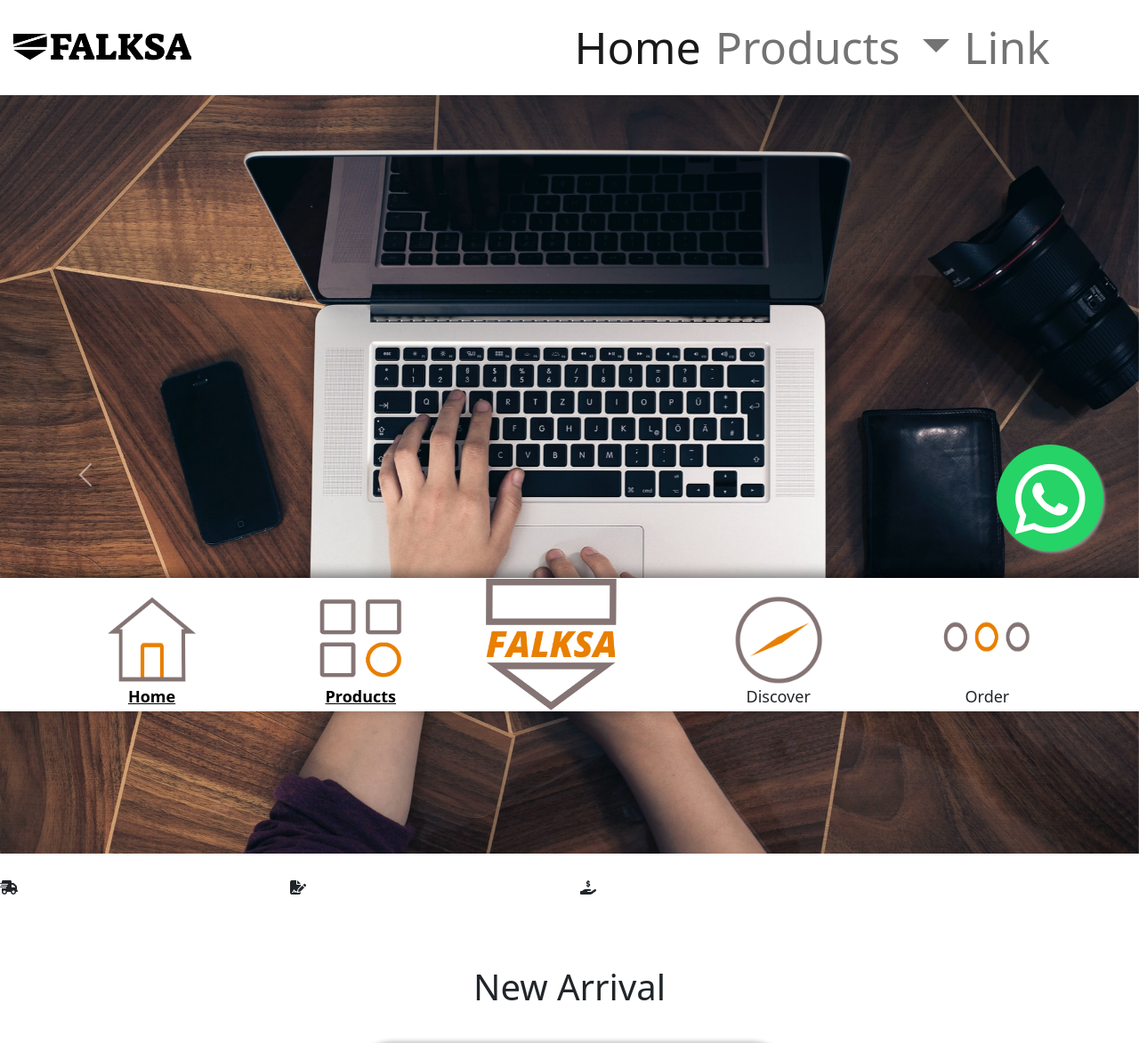
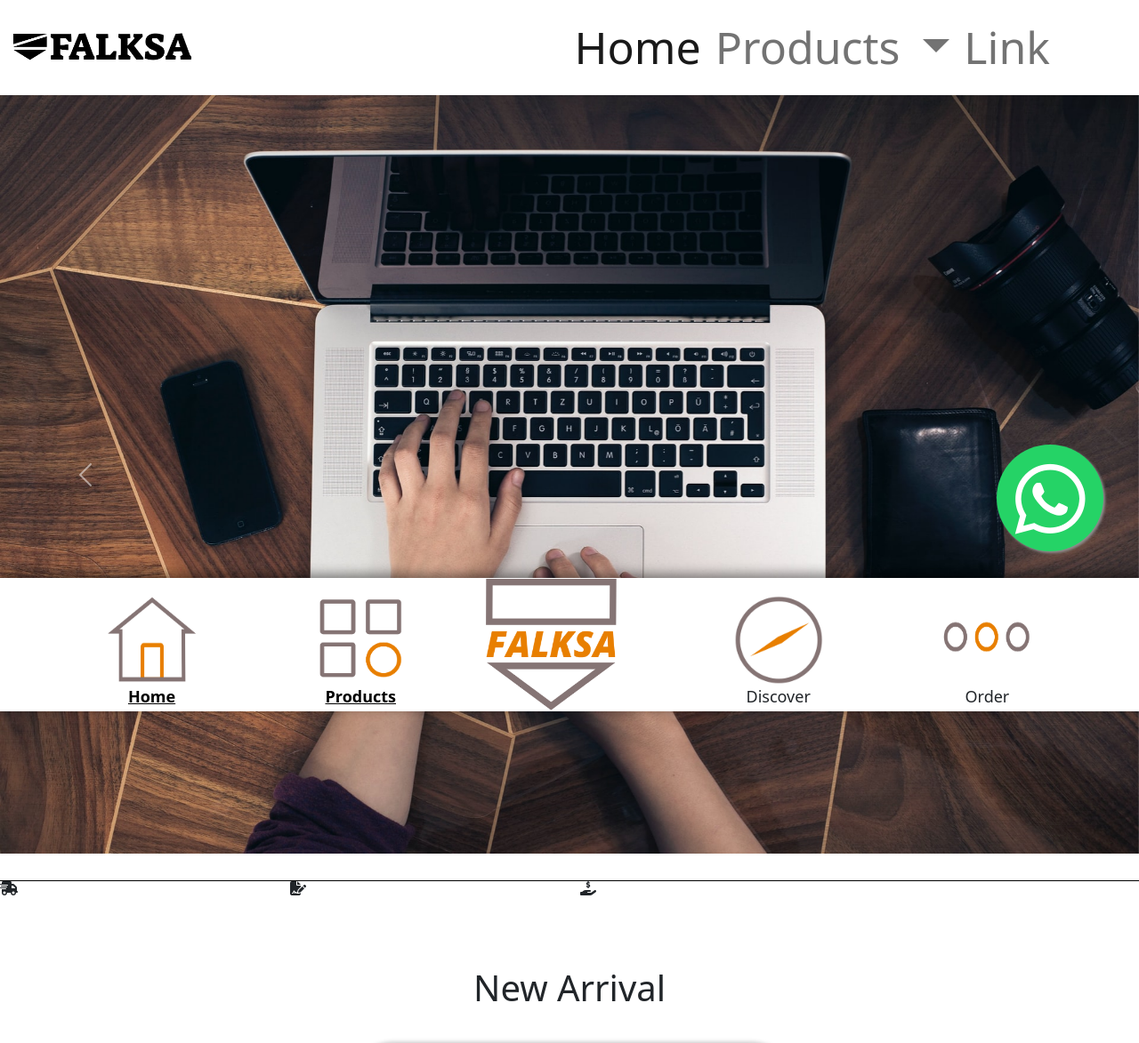
Before and after one commit to engrali93/f_alks_a, a PHP site: page / in a window 1280 px wide. Shown: the top 1173 px of the page at 89% size. Run offline with PHP 8.4, Linux system fonts and the light colour scheme; some libraries are stand-ins or nearby versions.

Commit message:
Update style.css

```diff
--- a/Style/style.css
+++ b/Style/style.css
@@ -8,6 +8,7 @@
 .Ups_sub{
     margin: auto;
     justify-content: center;
+    border-top: 1px solid black;
 }
 /*************************************************/
 .containerItem{
```
